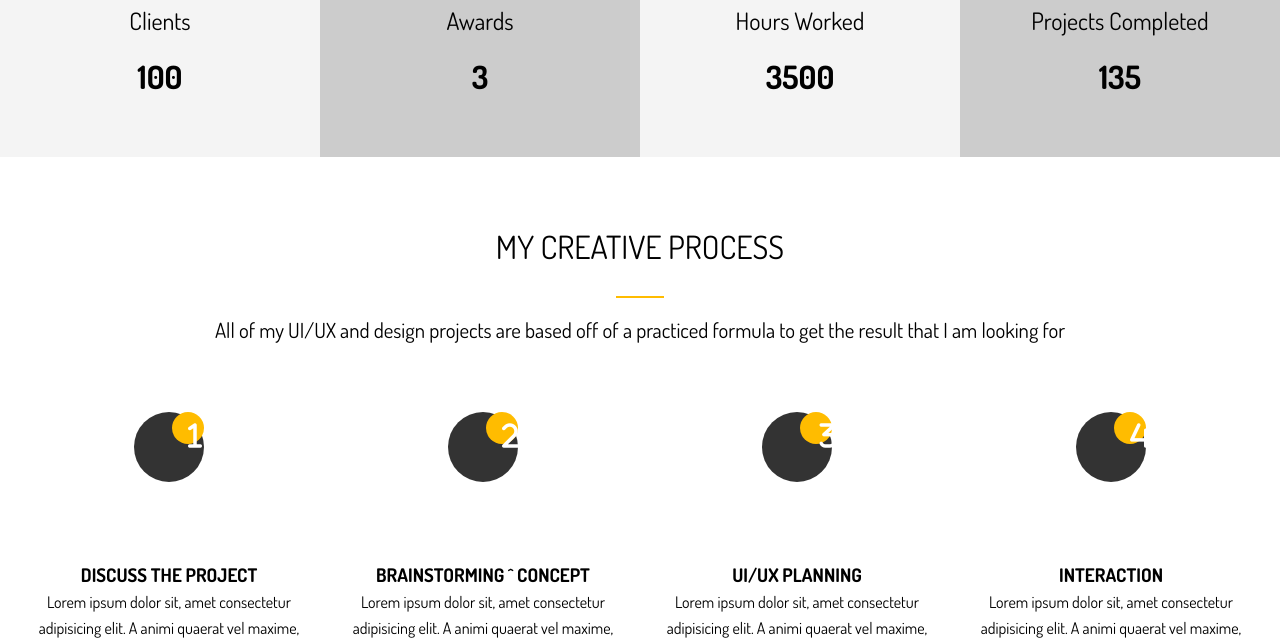
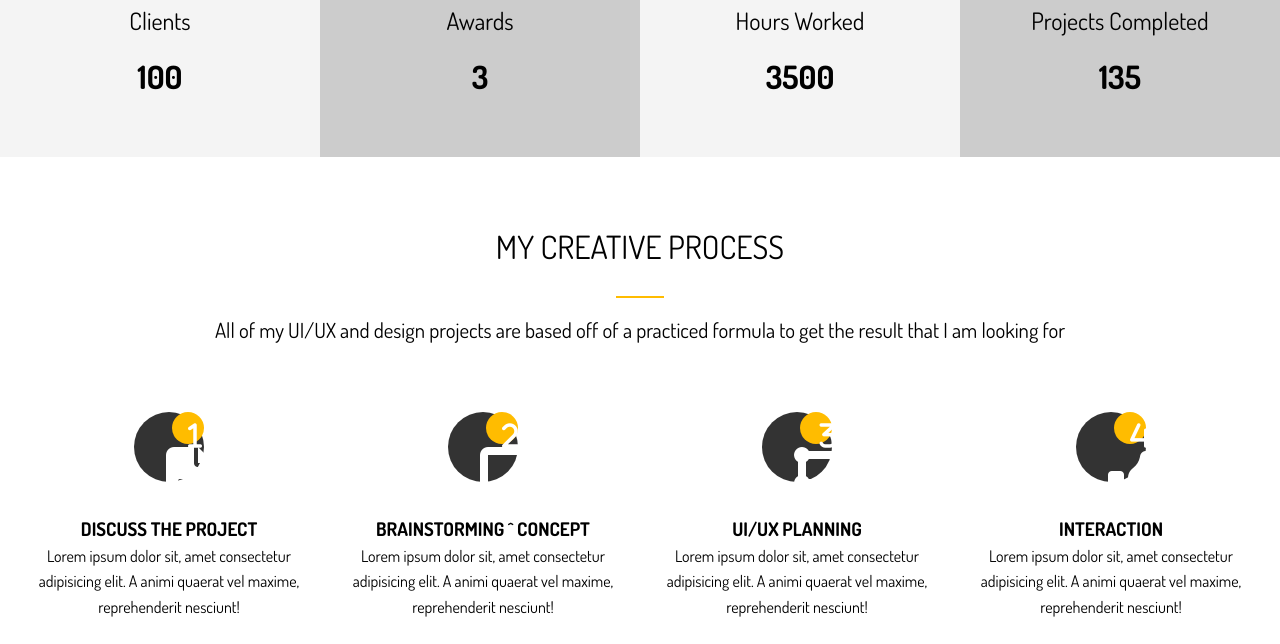
Before and after one commit to kom42ec/sass-portfolio-site, a plain HTML site: page index.html in a window 1280 px wide. Shown: the part 1344-1988 px from the top of the page. Drawn offline with Linux system fonts and the light colour scheme.

Commit message:
minor update

```diff
--- a/css/main.css
+++ b/css/main.css
@@ -174,7 +174,7 @@ img {
     padding: 2rem;
     width: 70px;
     height: 70px;
-    line-height: 170px;
+    line-height: 70px;
     text-align: center;
     position: relative;
     transition: all 1s; }
```
